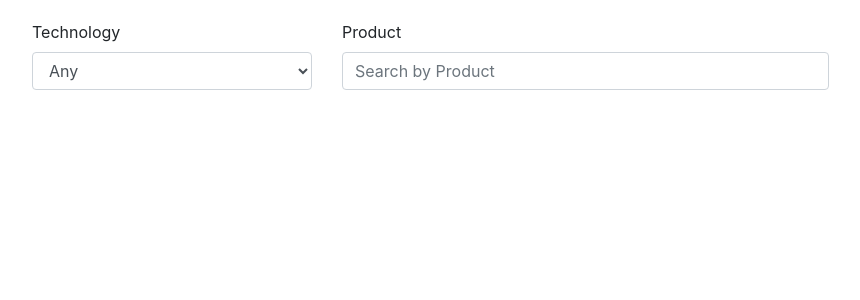
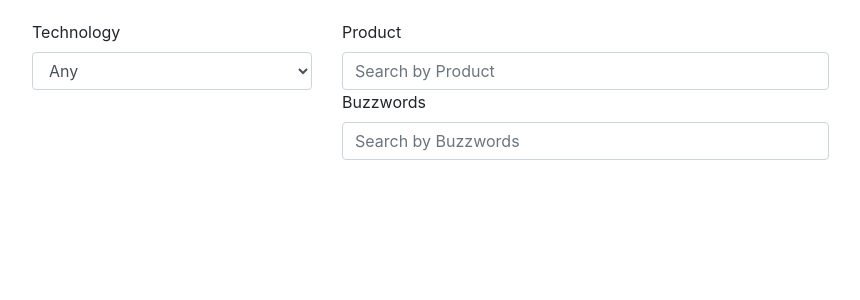
Before and after one commit to benelan/product2queue, a React (Create React App) app: page / in a window 1280 px wide. Shown: the top 300 px of the page, without its empty margins (3-863 px from the left). Built offline with nearby package versions, Linux system fonts and the light colour scheme.

Commit message:
buzzword input

```diff
--- a/src/components/Product.js
+++ b/src/components/Product.js
@@ -25,11 +25,20 @@ class Product extends React.Component {
           <Label for="productInput">Product</Label>
           <Input
             type="search"
-            name="search"
+            name="searchProduct"
             className="input"
             id="productInput"
             onChange={this.props.onProductChange}
             placeholder="Search by Product"
+          />
+          <Label for="buzzwordsInput">Buzzwords</Label>
+          <Input
+            type="search"
+            name="searchBuzzwords"
+            className="input"
+            id="buzzwordsInput"
+            onChange={this.props.onBuzzwordsChange}
+            placeholder="Search by Buzzwords"
           />
 
           <ListGroup>
--- a/src/components/Search.js
+++ b/src/components/Search.js
@@ -8,23 +8,39 @@ class Search extends React.Component {
   constructor(props) {
     super(props);
     this.handleProductChange = this.handleProductChange.bind(this);
+    this.handleBuzzwordsChange = this.handleBuzzwordsChange.bind(this);
     this.handleTechnologyChange = this.handleTechnologyChange.bind(this);
     this.state = {
       filtered: [],
       query: {
         product: "",
         technology: "Any",
+        buzzwords: "",
       },
       results: [],
     };
   }
 
   handleProductChange(e) {
+    console.log(2)
     // clear the dropdown and results
     this.setState({ filtered: [], results: [] });
     // set the state to the product input value
     let q = this.state.query;
     q.product = e.target.value;
+    q.buzzwords = "";
+    this.setState({ query: q });
+    this.startSearch();
+  }
+
+  handleBuzzwordsChange(e) {
+    console.log(1)
+    // clear the dropdown and results
+    this.setState({ filtered: [], results: [] });
+    // set the state to the product input value
+    let q = this.state.query;
+    q.buzzwords = e.target.value;
+    q.product = "";
     this.setState({ query: q });
     this.startSearch();
   }
@@ -65,23 +81,32 @@ class Search extends React.Component {
   }
 
   startSearch = () => {
+    // * wildcard means anything can be
+    // before or behind the search value
+    // ie *at* would include 'attack', 'fat', 'matter', etc
+    // + means it must contain the value
+    console.log(this.state.query)
+    let q = "";
     if (this.state.query.product !== "") {
-      // * wildcard means anything can be
-      // before or behind the search value
-      // ie *at* would include 'attack', 'fat', 'matter', etc
-      // + means it must contain the value
-      let q = "product:*" + this.state.query.product + "*";
-
+      q += "+product:*" + this.state.query.product + "*";
       if (this.state.query.technology !== "Any") {
-        q += ` b_${this.state.query.technology.replace(/\s/g, '')}: ${this.state.query.product}`
         q += " +technology:" + this.state.query.technology;
       }
-      else {
-        this.props.techList.forEach(t => {
-          q += ` b_${t.replace(/\s/g, '')}: ${this.state.query.product}`
-        })
+      const f = this.props.index.search(q);
+      this.setState({ filtered: f });
+      if (f.length === 1) {
+        this.findResult(f[0]);
       }
-
+    } else if (this.state.query.buzzwords !== "") {
+      if (this.state.query.technology !== "Any") {
+        q += ` +b_${this.state.query.technology.replace(/\s/g, "")}:*${this.state.query.buzzwords}*`;
+        q += " +technology:" + this.state.query.technology;
+      } else {
+        this.props.techList.forEach((t) => {
+          q += ` b_${t.replace(/\s/g, "")}:*${this.state.query.buzzwords}*`;
+        });
+      }
+      console.log(q)
       const f = this.props.index.search(q);
       this.setState({ filtered: f });
       if (f.length === 1) {
@@ -117,19 +142,23 @@ class Search extends React.Component {
     };
 
     const appStyle = {
-      margin: "20px"
-    }
+      margin: "20px",
+    };
 
     return (
       <Row className="justify-content-md-center" style={appStyle}>
         <Col style={mBot} md={{ size: 3, offset: 0 }}>
-          <Technology onTechnologyChange={this.handleTechnologyChange} techList={this.props.techList}/>
+          <Technology
+            onTechnologyChange={this.handleTechnologyChange}
+            techList={this.props.techList}
+          />
         </Col>
 
         <Col style={mBot} md={{ size: 5, offset: 0 }}>
           <Product
             filtered={this.state.filtered}
             onProductChange={this.handleProductChange}
+            onBuzzwordsChange={this.handleBuzzwordsChange}
             onResult={this.findResult}
           />
         </Col>
```
